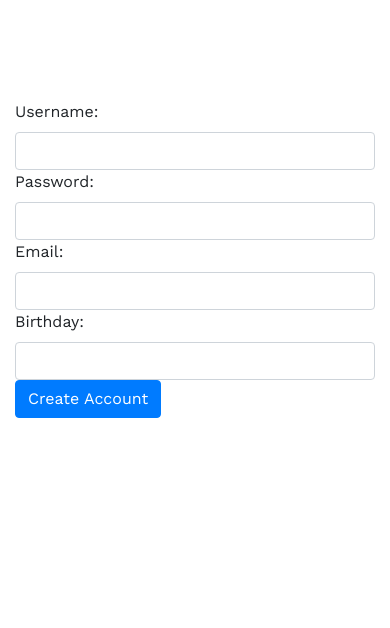
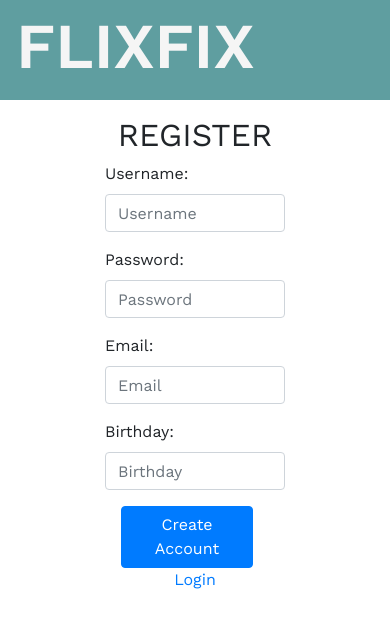
Before and after one commit to DCampbellCreative/movie_api-client, a React (Vite) app: page /register in a window 390 px wide. Shown: the top 628 px of the page. Built offline with nearby package versions, Linux system fonts and the light colour scheme.

Commit message:
make cols responsive for mobile, add error messages on login and register

```diff
--- a/src/components/director-view/director-view.jsx
+++ b/src/components/director-view/director-view.jsx
@@ -12,7 +12,7 @@ export class DirectorView extends React.Component {
     return (
       <Row>
 
-        <Card className="director-view">
+        <Card className="details-card">
           <Card.Title>
             <span className="label">Name: </span>
             <span className="value">{director.Name}</span>
@@ -21,9 +21,10 @@ export class DirectorView extends React.Component {
             <span className="label">Description: </span>
             <span className="value">{director.Bio}</span>
           </Card.Body>
+          <Button className="back-button" variant="link" onClick={() => { onBackClick() }}>Back</Button>
         </Card>
 
-        <Button variant="link" onClick={() => { onBackClick() }}>Back</Button>
+
 
       </Row>
     );
--- a/src/components/genre-view/genre-view.jsx
+++ b/src/components/genre-view/genre-view.jsx
@@ -15,7 +15,7 @@ export class GenreView extends React.Component {
 
 
 
-        <Card className="genre-view">
+        <Card className="details-card">
           <Card.Title>
             <span className="label">Name: </span>
             <span className="value">{genre.Name}</span>
@@ -24,9 +24,10 @@ export class GenreView extends React.Component {
             <span className="label">Description: </span>
             <span className="value">{genre.Description}</span>
           </Card.Body>
+          <Button className="back-button" variant="link" onClick={() => { onBackClick() }}>Back</Button>
         </Card>
 
-        <Button variant="link" onClick={() => { onBackClick() }}>Back</Button>
+
 
       </Row>
     );
--- a/src/components/login-view/login-view.jsx
+++ b/src/components/login-view/login-view.jsx
@@ -8,6 +8,7 @@ import { Link } from "react-router-dom";
 export function LoginView(props) {
   const [username, setUsername] = useState('');
   const [password, setPassword] = useState('');
+  const [errorMessage, setErrorMessage] = useState('');
 
   const handleSubmit = (e) => {
     e.preventDefault();
@@ -20,25 +21,31 @@ export function LoginView(props) {
         props.onLoggedIn(data);
       })
       .catch(e => {
-        console.log('no such user')
+        setErrorMessage('Username or password is incorrect.')
       });
   };
 
   return (
-    <Form>
-      <Form.Group controlId="formUsername">
+    <Form className="w-50 mx-auto m-3">
+      <h2 style={{ textAlign: 'center', textTransform: 'uppercase' }}>Login</h2>
+
+      <Form.Group controlId="formUsername" className="mb-3">
         <Form.Label>Username:</Form.Label>
-        <Form.Control type="text" onChange={e => setUsername(e.target.value)} />
+        <Form.Control type="text" className={`${errorMessage ? 'text-danger' : ''}`} onChange={e => setUsername(e.target.value)} onFocus={() => setErrorMessage('')} />
       </Form.Group>
 
-      <Form.Group controlId="formPassword">
+      <Form.Group controlId="formPassword" className="mb-3">
         <Form.Label>Password:</Form.Label>
-        <Form.Control type="password" onChange={e => setPassword(e.target.value)} />
+        <Form.Control type="password" className={`${errorMessage ? 'text-danger' : ''}`} onChange={e => setPassword(e.target.value)} onFocus={() => setErrorMessage('')} />
       </Form.Group>
 
-      <Button variant="primary" type="submit" onClick={handleSubmit}>Log In</Button>
+      {errorMessage && <p className="mb-3 text-center" style={{ color: 'red' }}>{errorMessage}</p>}
 
-      <Link to="/register">Register</Link>
+      <Form.Group className="m-3 text-center">
+        <Button className="mr-3" variant="primary" type="submit" onClick={handleSubmit}>Log In</Button>
+
+        <Link to="/register">Register</Link>
+      </Form.Group>
     </Form>
   );
 }
--- a/src/components/main-view/main-view.jsx
+++ b/src/components/main-view/main-view.jsx
@@ -78,9 +78,9 @@ class MainView extends React.Component {
 
     return (
       <Router>
-        {user && (
-          <Navigation onLoggedOut={user => this.onLoggedOut(user)} />
-        )}
+        {/* {user && ( */}
+        <Navigation user={user} onLoggedOut={user => this.onLoggedOut(user)} />
+        {/* )} */}
 
         <Row className="main-view justify-content-md-center" style={{ marginTop: "100px" }}>
           {/* Route to home */}
--- a/src/components/movies-list/movies-list.jsx
+++ b/src/components/movies-list/movies-list.jsx
@@ -21,11 +21,11 @@ function MoviesList(props) {
 	if (!movies) return <div className="main-view" />;
 
 	return <>
-		<Col md={12} style={{ margin: '1em' }}>
+		<Col xs={12} sm={12} md={12} lg={12} className='mt-3 mb-3'>
 			<VisibilityFilterInput visibilityFilter={visibilityFilter} />
 		</Col>
 		{filteredMovies.map(m => (
-			<Col md={3} key={m._id}>
+			<Col xs={6} sm={6} md={4} lg={3} key={m._id}>
 				<MovieCard movie={m} />
 			</Col>
 		))}
--- a/src/components/navigation/navigation.jsx
+++ b/src/components/navigation/navigation.jsx
@@ -6,21 +6,32 @@ export const Navigation = (props) => {
 	return (
 		<header className='mb-4' style={{ marginTop: '50px' }}>
 			<Navbar expand='lg' fixed='top' className='nav-bar' bg='primary' variant='dark'>
+
+				<h1 className='mr-auto' style={{ fontSize: '4rem', fontWeight: '600', color: 'whitesmoke' }}>FLIXFIX</h1>
+
+				{props.user && (
+					<React.Fragment>
 						<Navbar.Toggle aria-controls='basic-navbar-nav' />
 						<Navbar.Collapse id='basic-navbar-nav'>
-					<Nav className='mr-auto'>
-						<Nav.Link as={Link} to={`/`}>
+
+							<React.Fragment>
+								<Nav justify className='ml-auto'>
+
+									<Nav.Link as={Link} to={`/`} style={{ width: '7rem' }}>
 										Home
 									</Nav.Link>
-						<Nav.Link as={Link} to={`/users/${props.user}`}>
+									<Nav.Link as={Link} to={`/users/${props.user}`} style={{ width: '8rem' }}>
 										My Account
 									</Nav.Link>
 								</Nav>
+								<Link to={`/`}>
+									<Button variant='link' style={{ width: '7rem', color: 'rgb(204, 0, 0)' }} onClick={() => props.onLoggedOut()}>Logout</Button>
+								</Link>
+							</React.Fragment>
 
-					<Link to={`/`}>
-						<Button variant='dark' className='logout-button' onClick={() => props.onLoggedOut()}>Logout</Button>
-					</Link>
 						</Navbar.Collapse>
+					</React.Fragment>
+				)}
 			</Navbar>
 		</header>
 	)
--- a/src/components/profile-view/profile-view.jsx
+++ b/src/components/profile-view/profile-view.jsx
@@ -1,5 +1,5 @@
 import React from 'react';
-import { Container, Col, Form, Row, Card, Button } from 'react-bootstrap';
+import { Container, Col, Form, Row, Card, Button, Stack } from 'react-bootstrap';
 import axios from 'axios';
 
 export class ProfileView extends React.Component {
@@ -153,45 +153,60 @@ export class ProfileView extends React.Component {
 		const { username, email, favoriteMovies } = this.state;
 		return (
 			<div>
-				<h1>My Account</h1>
-				<Card>
-					<Card body> Username: {username}</Card>
-					<Card body> Email: {email}</Card>
+				<h2 style={{ textTransform: 'capitalize', textAlign: 'center', margin: '2%' }}>{username}'s Account</h2>
+				<Card className='profile-card'>
+
+					<h4 className='center border-bottom'> <b>Username:</b> {username}</h4>
+					<h4 className='center border-bottom'> <b>Email:</b> {email}</h4>
+					<h4 style={{ padding: '2% ' }}>Your Favorites</h4>
 					<ul>
 						{favoriteMovies.map((movieId) => {
 							const movie = this.state.movies.filter((mov) => mov._id === movieId)[0] || {};
 							console.log(movie)
-							return <li key={movieId}>{movie.Title} - {movie.Description}
+							return <li style={{ padding: '1%' }} key={movieId}>{movie.Title} - {movie.Description}
 								<Button variant="link" onClick={() => this.removeFavoriteMovie(movie._id)}>Remove From Favorites</Button>
 							</li>
 
 						})}
 					</ul>
+
 				</Card>
 
-				<Form>
-					<h2>Update User Info</h2>
 
-					<label>Username:</label>
-					<input type='text' name='Username' defaultValue={username} onChange={(e) => this.setUsername(e.target.value)} />
-					<Button variant="primary" onClick={() => this.handleUpdate()}>Update</Button><br />
+				<h2 style={{ textAlign: 'center' }}>Update User Info</h2>
 
-					<label>Email:</label>
-					<input type='text' name='Email' defaultValue={email} onChange={(e) => this.setEmail(e.target.value)} />
-					<Button variant="primary" onClick={(e) => this.handleUpdate()}>Update</Button><br />
+				<Form className='mx-auto' style={{ width: '65%', textAlign: 'right', }}>
 
+
+					<Form.Group >
+
+						<Form.Label style={{ margin: '2%' }} className='update-form-label'>Username:</Form.Label>
+						<Form.Control style={{ margin: '2%' }} type='text' name='Username' defaultValue={username} onChange={(e) => this.setUsername(e.target.value)} />
+						<Button variant="primary" className='mr-0' onClick={() => this.handleUpdate()}>Update</Button><br />
+
+					</Form.Group>
+
+
+					<Form.Group >
+						<Form.Label style={{ margin: '2% ' }} className='update-form-label'>Email:</Form.Label>
+						<Form.Control style={{ margin: '2% ' }} type='text' name='Email' defaultValue={email} onChange={(e) => this.setEmail(e.target.value)} />
+						<Button variant="primary" onClick={(e) => this.handleUpdate()}>Update</Button><br />
+					</Form.Group>
 					{/* <label>Password:</label>
 					<input type='text' name='Password' defaultValue={`********`} />
 					<Button variant="primary" onClick={(e) => this.handleUpdate(user.Password)}>Update</Button><br /> */}
 
-					<label>Birthday:</label>
-					<input type='date' name='Birthday' defaultValue={user.Birthday} onChange={(e) => this.setEmail(e.target.value)} />
-					<Button variant="primary" onClick={(e) => this.handleUpdate()}>Update</Button><br />
+					<Form.Group >
+						<Form.Label style={{ margin: '2% ' }} className='update-form-label'>Birthday:</Form.Label>
+						<Form.Control style={{ margin: '2% ' }} type='date' name='Birthday' defaultValue={user.Birthday} onChange={(e) => this.setEmail(e.target.value)} />
+						<Button variant="primary" onClick={(e) => this.handleUpdate()}>Update</Button><br />
+					</Form.Group>
 				</Form>
 
-				<Button variant="danger" onClick={() => this.deleteUser()}>Delete Account</Button>
-
-			</div>
+				<div style={{ textAlign: 'center', margin: '3%' }}>
+					<Button variant="danger" onClick={() => this.deleteUser()}>Delete Account</Button>
+				</div>
+			</div >
 		)
 	}
 }
--- a/src/components/registration-view/registration-view.jsx
+++ b/src/components/registration-view/registration-view.jsx
@@ -3,12 +3,14 @@ import PropTypes from 'prop-types';
 import axios from 'axios';
 import Form from 'react-bootstrap/Form';
 import Button from 'react-bootstrap/Button';
+import { Link } from "react-router-dom";
 
 export function RegistrationView(props) {
   const [username, setUsername] = useState('');
   const [password, setPassword] = useState('');
   const [email, setEmail] = useState('');
   const [birthday, setBirthday] = useState('');
+  const [errorMessage, setErrorMessage] = useState('');
 
 
   const handleSubmit = (e) => {
@@ -27,33 +29,40 @@ export function RegistrationView(props) {
         window.open('/', '_self'); //opens page in current tab
       })
       .catch(e => {
-        console.log('error registering the user')
+        setErrorMessage('Error registering the user. Please make sure all info is valid.')
       });
   };
 
   return (
-    <Form>
-      <Form.Group controlId="formUsername">
+    <Form className="w-50 mx-auto m-3">
+      <h2 style={{ textAlign: 'center', textTransform: 'uppercase' }}>Register</h2>
+      <Form.Group controlId="formUsername" className="mb-3">
         <Form.Label>Username:</Form.Label>
-        <Form.Control type="text" onChange={e => setUsername(e.target.value)} />
+        <Form.Control placeholder="Username" type="text" className={`${errorMessage ? 'text-danger' : ''}`} onFocus={() => setErrorMessage('')} onChange={e => setUsername(e.target.value)} />
       </Form.Group>
 
-      <Form.Group controlId="formPassword">
+      <Form.Group controlId="formPassword" className="mb-3">
         <Form.Label>Password:</Form.Label>
-        <Form.Control type="password" onChange={e => setPassword(e.target.value)} />
+        <Form.Control placeholder="Password" type="password" className={`${errorMessage ? 'text-danger' : ''}`} onFocus={() => setErrorMessage('')} onChange={e => setPassword(e.target.value)} />
       </Form.Group>
 
-      <Form.Group controlId="formEmail">
+      <Form.Group controlId="formEmail" className="mb-3">
         <Form.Label>Email:</Form.Label>
-        <Form.Control type="text" value={email} onChange={e => setEmail(e.target.value)} />
+        <Form.Control placeholder="Email" type="text" value={email} className={`${errorMessage ? 'text-danger' : ''}`} onFocus={() => setErrorMessage('')} onChange={e => setEmail(e.target.value)} />
       </Form.Group>
 
-      <Form.Group controlId="formBirthday">
+      <Form.Group controlId="formBirthday" className="mb-3">
         <Form.Label>Birthday:</Form.Label>
-        <Form.Control type="text" value={birthday} onChange={e => setBirthday(e.target.value)} />
+        <Form.Control placeholder="Birthday" type="text" value={birthday} className={`${errorMessage ? 'text-danger' : ''}`} onFocus={() => setErrorMessage('')} onChange={e => setBirthday(e.target.value)} />
       </Form.Group>
 
-      <Button variant="primary" type="submit" onClick={handleSubmit}>Create Account</Button>
+      {errorMessage && <p className="mb-3 text-center" style={{ color: 'red' }}>{errorMessage}</p>}
+
+      <Form.Group className="m-3 text-center">
+        <Button className="mr-3" variant="primary" type="submit" onClick={handleSubmit}>Create Account</Button>
+
+        <Link to="/">Login</Link>
+      </Form.Group>
     </Form>
   );
 }
--- a/src/components/visibility-filter-input/visibility-filter-input.jsx
+++ b/src/components/visibility-filter-input/visibility-filter-input.jsx
@@ -7,10 +7,10 @@ import Row from 'react-bootstrap/Row';
 import { setFilter } from '../../actions/actions';
 
 function VisibilityFilterInput(props) {
-	return <Form.Group>
-		<Form.Label>Search:</Form.Label>
+	return <Form.Group className="form-inline">
+		<Form.Label style={{ marginRight: '10px' }}>Search:</Form.Label>
 		<Form.Control
-			style={{ width: "30%" }}
+			// style={{ width: "30%" }}
 			onChange={e => props.setFilter(e.target.value)}
 			value={props.VisibilityFilter}
 			placeholder="Search for a Movie"
--- a/src/index.scss
+++ b/src/index.scss
@@ -6,15 +6,15 @@ body {
   font-family: "Work Sans", sans-serif;
 }
 
-.my-flix {
-  color: $color;
-}
+// .my-flix {
+//   color: $color;
+// }
 
 // HEADER
 
 .nav-bar {
   height: 100px;
-  background-color: #34495e !important;
+  background-color: #5f9ea0 !important;
 }
 
 // MOVIE CARD
@@ -70,4 +70,41 @@ body {
   font-size: 20px;
 }
 
-// @import "bootstrap";
+// DETAILS VIEWS
+
+.details-card {
+  height: auto;
+  margin-top: 50px;
+}
+
+.back-button {
+  text-align: right;
+}
+
+// PROFILE VIEW
+
+.profile-card {
+  display: flex;
+  height: auto;
+}
+
+.center {
+  display: flex;
+  justify-content: center;
+}
+
+.border-bottom {
+  border-bottom: 1px solid grey;
+  padding: 2%;
+}
+
+.update-form-label {
+  display: flex;
+  justify-self: flex-start;
+}
+
+//LOGIN-VIEW & REGISTRATION-VIEW
+
+.error {
+  border: 1px solid red !important;
+}
```
Also changed, not shown: 4 other files (tests, documents, lock files or other folders). Lines whose indentation alone changed are shown as unchanged.
